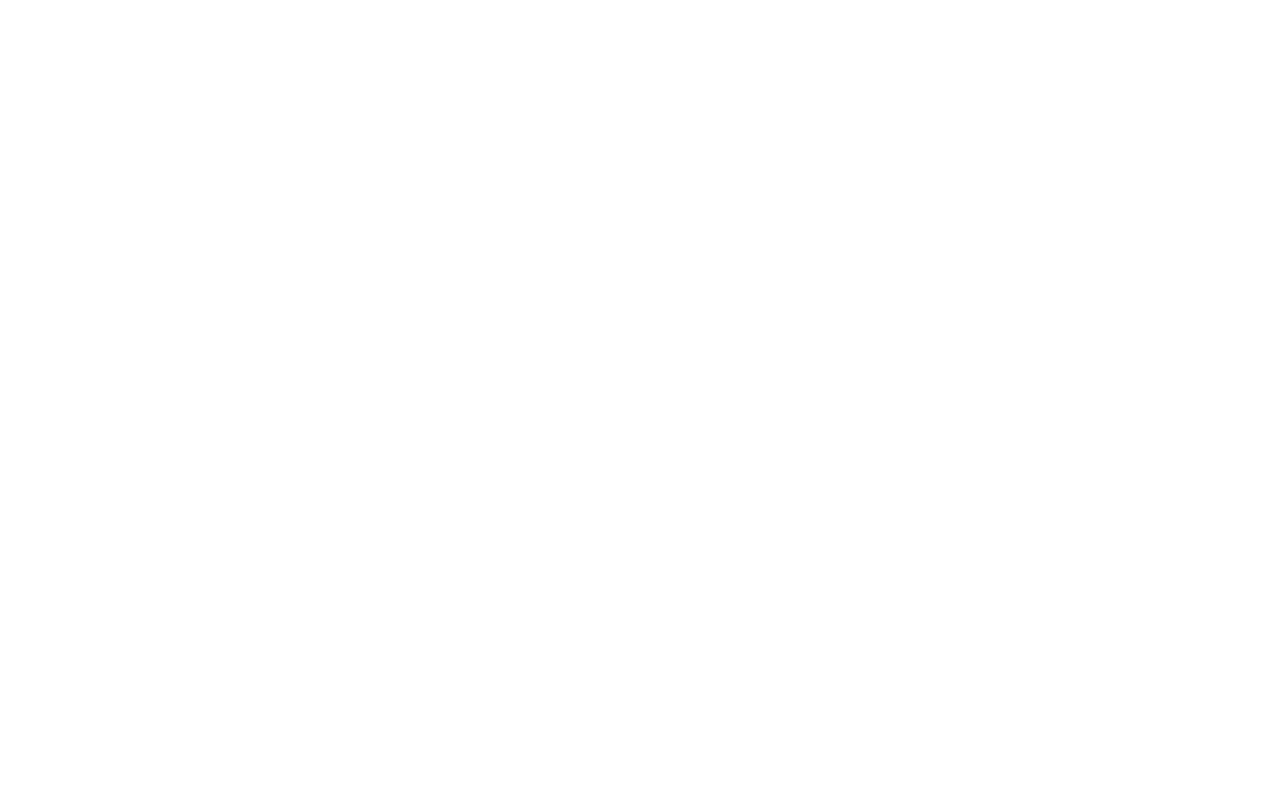
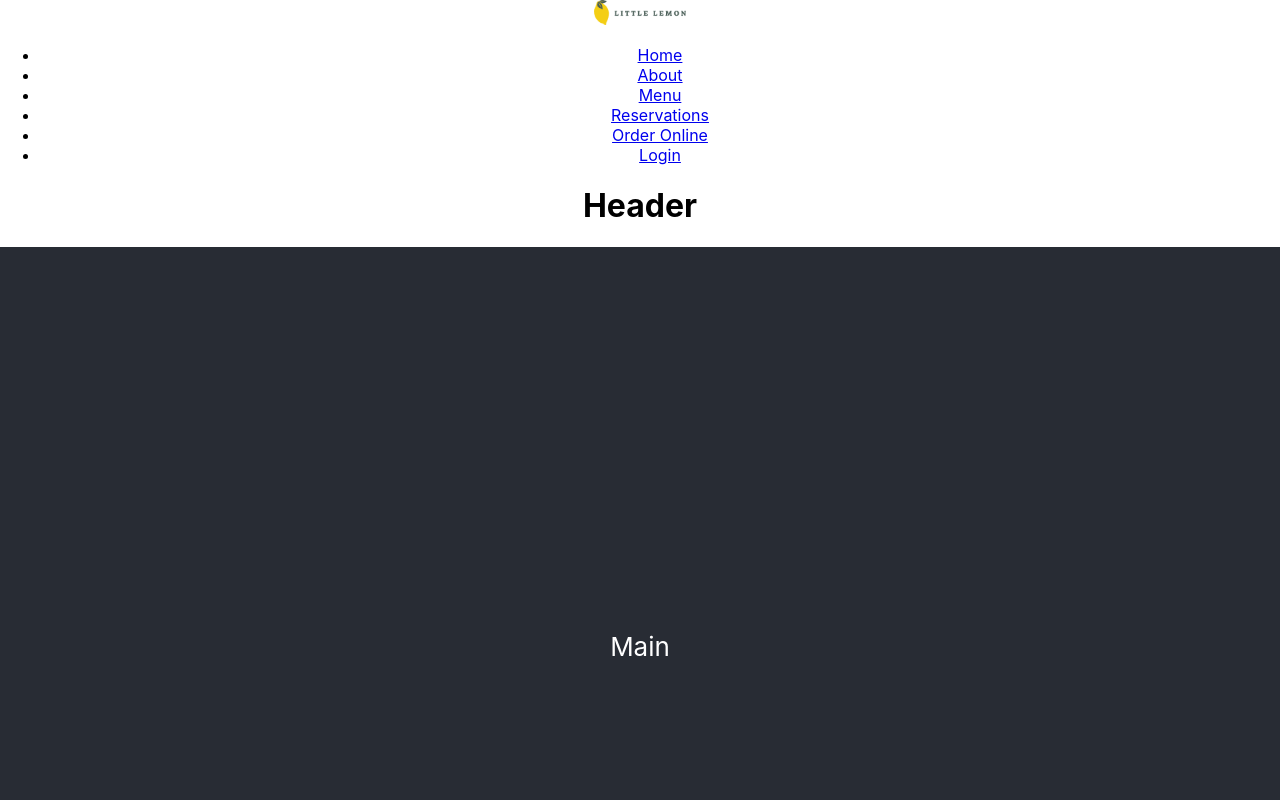
Before and after one commit to tmdbah/meta-fe-dev-pro-cert-capstone, a React (Create React App) app: page / in a window 1280 px wide. Shown: the top 800 px of the page. Built offline with nearby package versions, Linux system fonts and the light colour scheme.

Commit message:
Added semantic structure

```diff
--- a/public/index.html
+++ b/public/index.html
@@ -5,10 +5,11 @@
     <link rel="icon" href="%PUBLIC_URL%/favicon.ico" />
     <meta name="viewport" content="width=device-width, initial-scale=1" />
     <meta name="theme-color" content="#000000" />
-    <meta
-      name="description"
-      content="Web site created using create-react-app"
-    />
+    <meta name="description" content="Little Lemon restaurant application" />
+    <meta name="og:title" content="Little Lemon restaurant" />
+    <meta name="og:description" content="Little Lemon restaurant application" />
+    <meta name="og:image" content="%PUBLIC_URL%/logo192.png" />
+
     <link rel="apple-touch-icon" href="%PUBLIC_URL%/logo192.png" />
     <!--
       manifest.json provides metadata used when your web app is installed on a
--- a/src/App.js
+++ b/src/App.js
@@ -1,7 +1,18 @@
 import "./App.css";
+import Nav from "./components/Nav";
+import Header from "./components/Header";
+import Main from "./components/Main";
+import Footer from "./components/Footer";
 
 function App() {
-  return <div className="App"></div>;
+  return (
+    <>
+      <Nav />
+      <Header />
+      <Main />
+      <Footer />
+    </>
+  );
 }
 
 export default App;
--- /dev/null
+++ b/src/components/Footer.js
@@ -0,0 +1,9 @@
+function Footer() {
+  return (
+    <div className="footer App">
+      <p>Footer</p>
+    </div>
+  );
+}
+
+export default Footer;
--- /dev/null
+++ b/src/components/Header.js
@@ -0,0 +1,9 @@
+function Header() {
+  return (
+    <div className="header App">
+      <h1>Header</h1>
+    </div>
+  );
+}
+
+export default Header;
--- /dev/null
+++ b/src/components/Main.js
@@ -0,0 +1,9 @@
+function Main() {
+  return (
+    <div className="main App-header">
+      <p>Main</p>
+    </div>
+  );
+}
+
+export default Main;
--- /dev/null
+++ b/src/components/Nav.js
@@ -0,0 +1,31 @@
+import logo from "../assets/little-lemon-logo.png";
+
+function Nav() {
+  return (
+    <nav className="main-nav App">
+      <img height={25} src={logo} alt="Logo" />
+      <ul>
+        <li>
+          <a href="#home">Home</a>
+        </li>
+        <li>
+          <a href="#about">About</a>
+        </li>
+        <li>
+          <a href="#menu">Menu</a>
+        </li>
+        <li>
+          <a href="#reservations">Reservations</a>
+        </li>
+        <li>
+          <a href="#orderOnline">Order Online</a>
+        </li>
+        <li>
+          <a href="#login">Login</a>
+        </li>
+      </ul>
+    </nav>
+  );
+}
+
+export default Nav;
```
Also changed, not shown: src/assets/Logo .svg (added), src/assets/little-lemon-logo.png (added).
